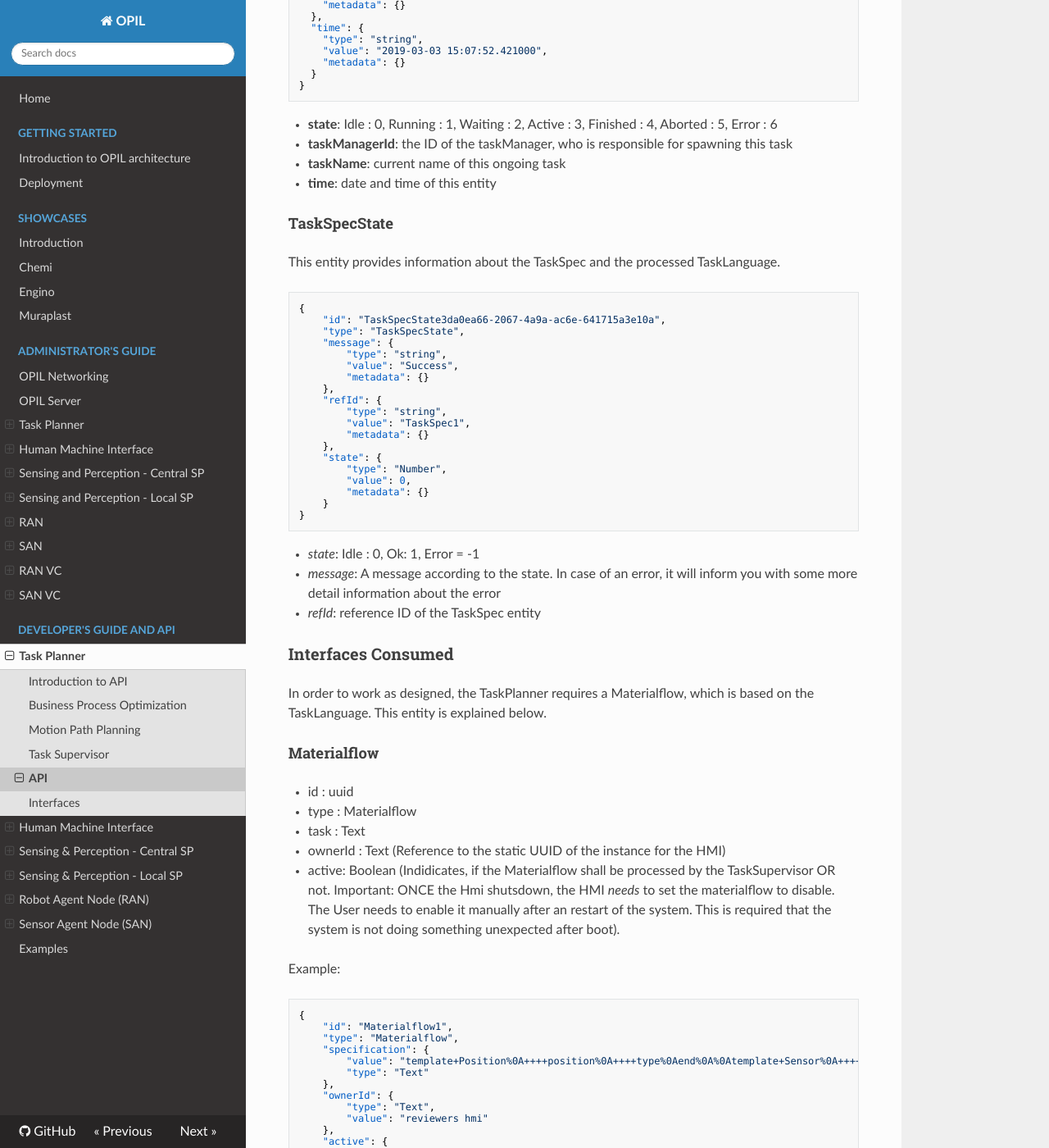
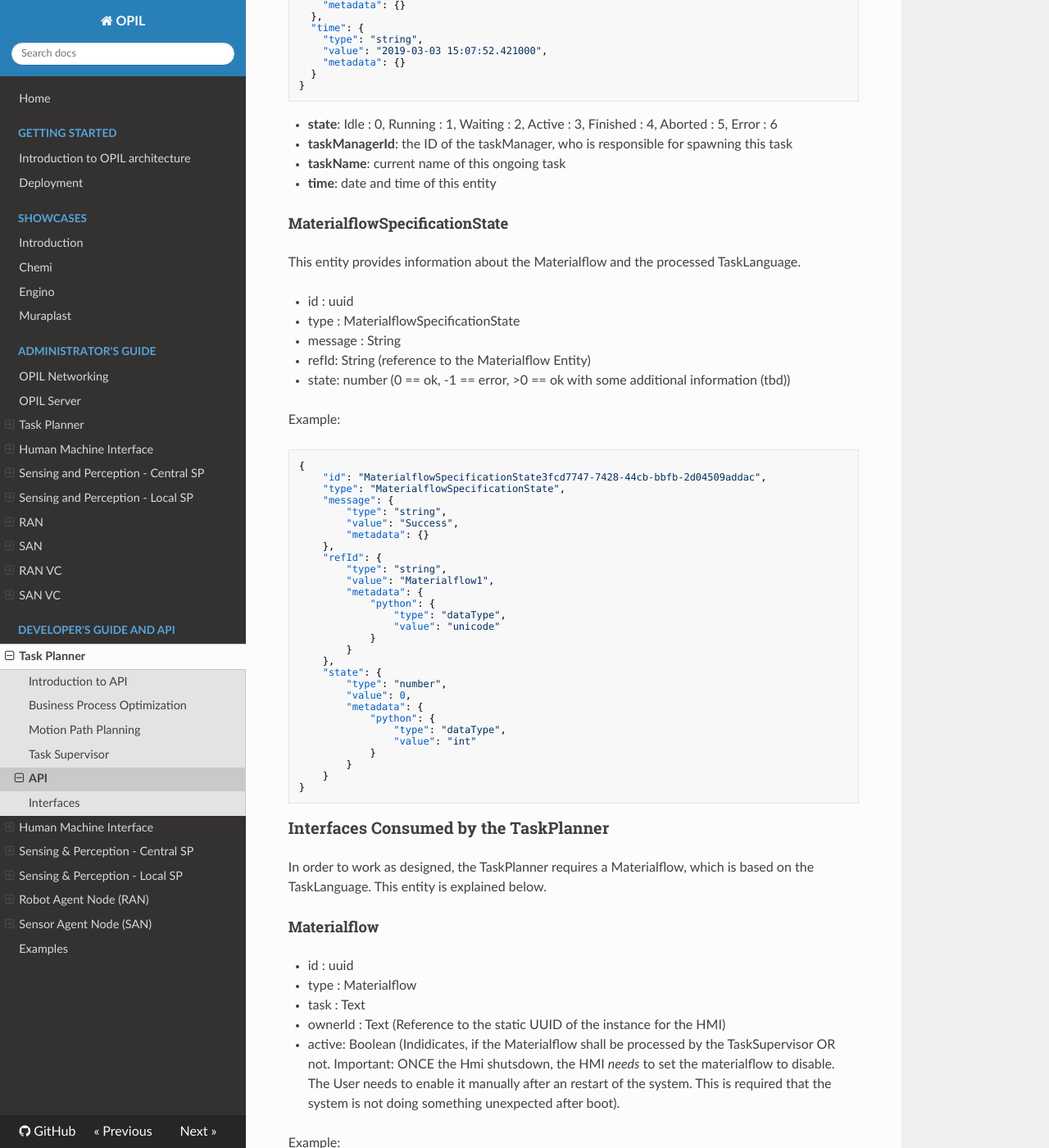
Before and after one commit to opil/documentation, an MkDocs documentation site: the page built from docs/develop/TP/opil_tp_api.md, in a window 1280 px wide and 1400 px high, scrolled down 1698 px. Shown: the whole window at 82% size. Built offline with MkDocs 1.6.1, drawn with Linux system fonts in a browser that asks for light colours; nearby versions of some CDN libraries; a script that is not in the unit is left out; old or Windows-style settings are respelled for this version of MkDocs.

Commit message:
Update opil_tp_api.md

````diff
--- a/docs/develop/TP/opil_tp_api.md
+++ b/docs/develop/TP/opil_tp_api.md
@@ -90,12 +90,21 @@
 * **time**: date and time of this entity
 
 
-## TaskSpecState
-This entity provides information about the TaskSpec and the processed TaskLanguage.
-```json
+## MaterialflowSpecificationState
+This entity provides information about the Materialflow and the processed TaskLanguage.
+
+* id : uuid
+* type : MaterialflowSpecificationState
+* message : String
+* refId: String (reference to the Materialflow Entity)
+* state: number (0 == ok, -1 ==  error, >0 == ok with some additional information (tbd))
+
+Example:
+
+```Json
 {
-	"id": "TaskSpecState3da0ea66-2067-4a9a-ac6e-641715a3e10a",
-	"type": "TaskSpecState",
+	"id": "MaterialflowSpecificationState3fcd7747-7428-44cb-bbfb-2d04509addac",
+	"type": "MaterialflowSpecificationState",
 	"message": {
 		"type": "string",
 		"value": "Success",
@@ -103,21 +112,29 @@
 	},
 	"refId": {
 		"type": "string",
-		"value": "TaskSpec1",
-		"metadata": {}
+		"value": "Materialflow1",
+		"metadata": {
+			"python": {
+				"type": "dataType",
+				"value": "unicode"
+			}
+		}
 	},
 	"state": {
-		"type": "Number",
+		"type": "number",
 		"value": 0,
-		"metadata": {}
+		"metadata": {
+			"python": {
+				"type": "dataType",
+				"value": "int"
+			}
+		}
 	}
 }
 ```
-* *state*:  Idle : 0, Ok: 1, Error = -1
-* *message*: A message according to the state. In case of an error, it will inform you with some more detail information about the error
-* *refId*: reference ID of the TaskSpec entity
 
-# Interfaces Consumed
+
+# Interfaces Consumed by the TaskPlanner
  In order to work as designed, the TaskPlanner requires a Materialflow, which is based on the TaskLanguage. This entity is explained below.
 ## Materialflow
 
````
